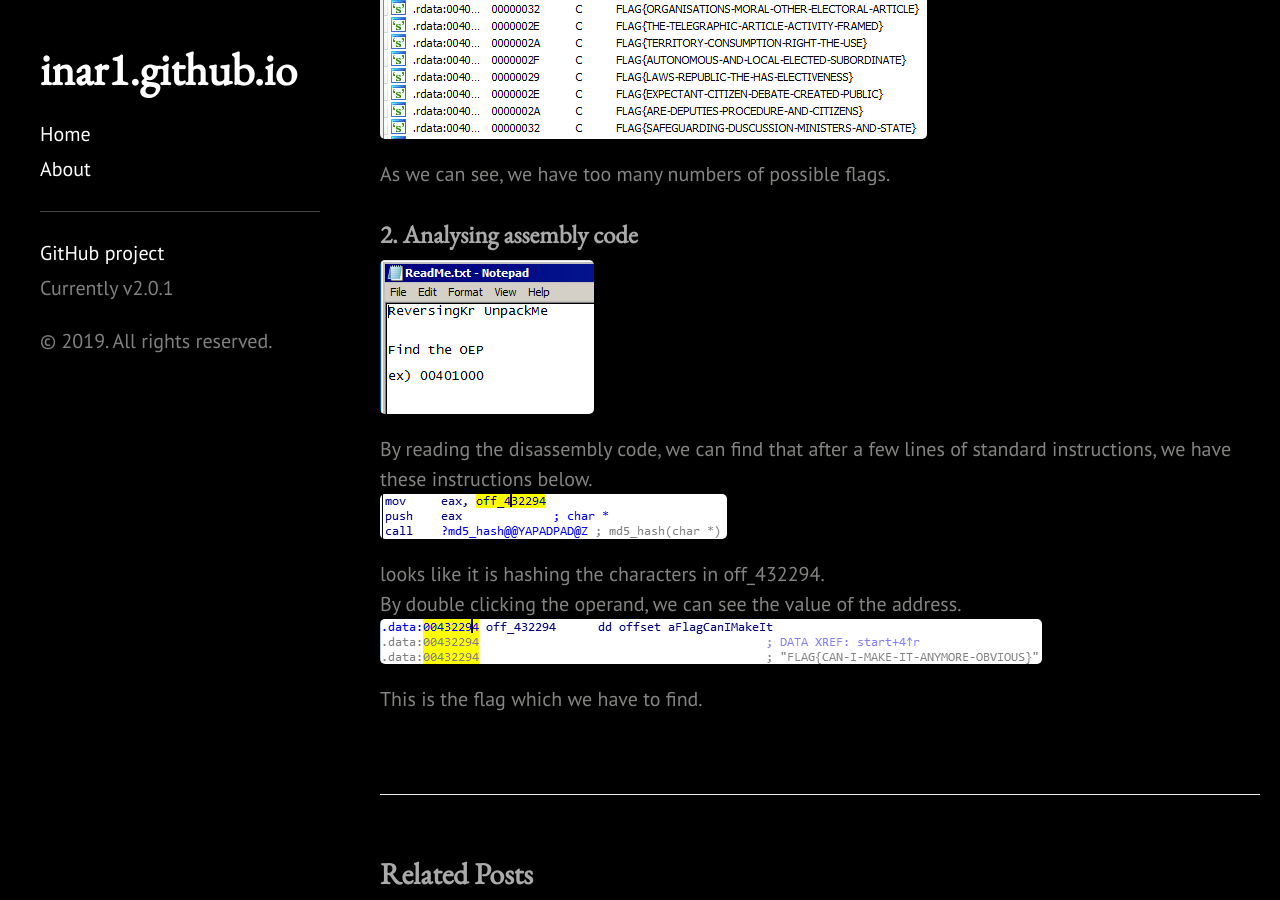
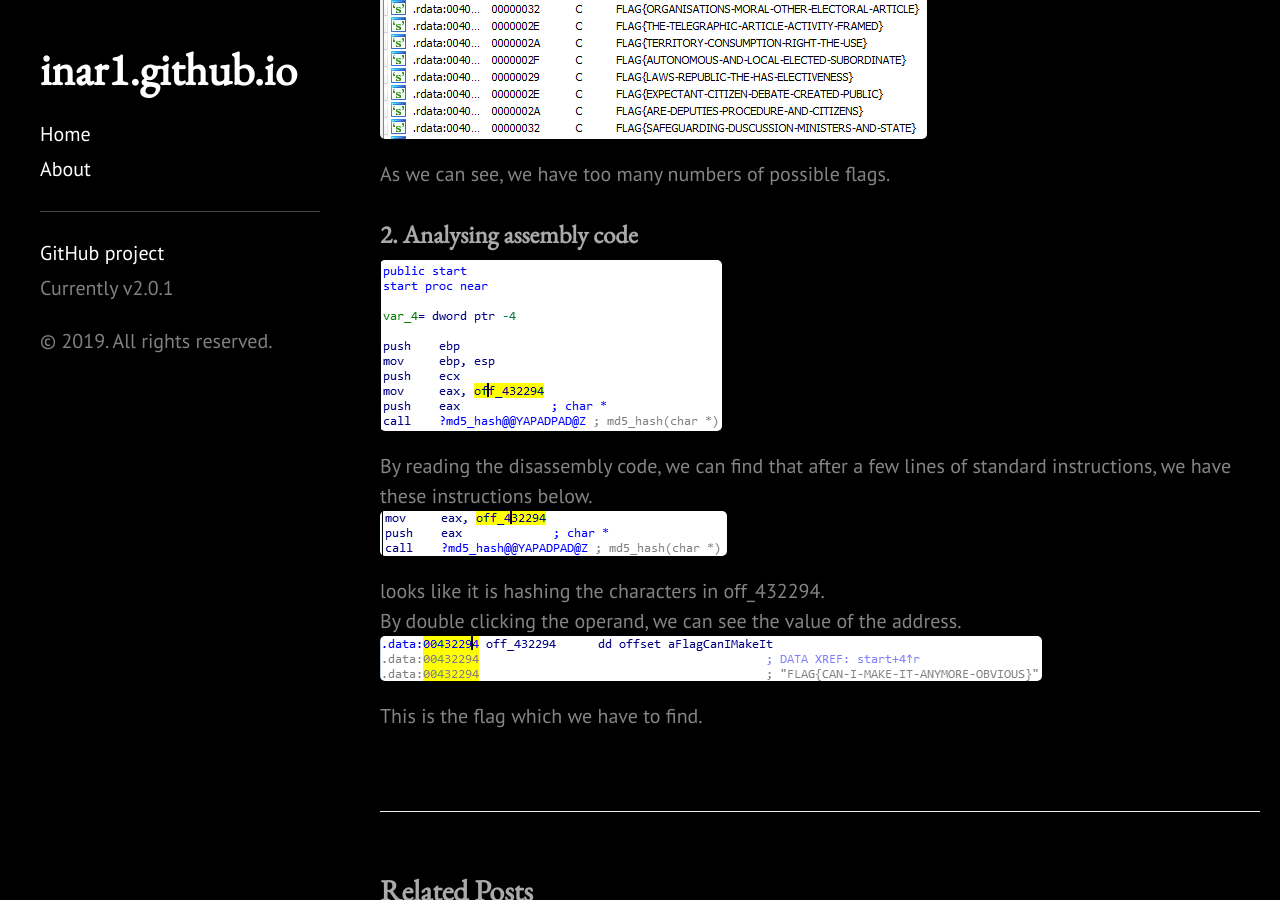
Before and after one commit to 1n4r1/1n4r1.github.io, a Jekyll site: the page built from _posts/2019-02-10-MalwareTech-Strings1-Writeup.md, in a window 1280 px wide and 900 px high, scrolled down 1656 px. Built offline with Jekyll 4.4.1, drawn with Linux system fonts in a browser that asks for light colours.

Commit message:
modify 2019-02-10

```diff
--- a/_posts/2019-02-10-MalwareTech-Strings1-Writeup.md
+++ b/_posts/2019-02-10-MalwareTech-Strings1-Writeup.md
@@ -28,7 +28,7 @@ To find a strings, we can go to Strings window.<br>
 As we can see, we have too many numbers of possible flags.
 
 ### 2. Analysing assembly code
-![placeholder](https://inar1.github.io/public/images/2018-12-29-11-09-39.png)
+![placeholder](https://inar1.github.io/public/images/2019-02-09-21-44-17.png)
 By reading the disassembly code, we can find that after a few lines of standard instructions, we have these instructions below.<br>
 ![placeholder](https://inar1.github.io/public/images/2019-02-09-21-55-30.png)
 looks like it is hashing the characters in off_432294.<br>
```
